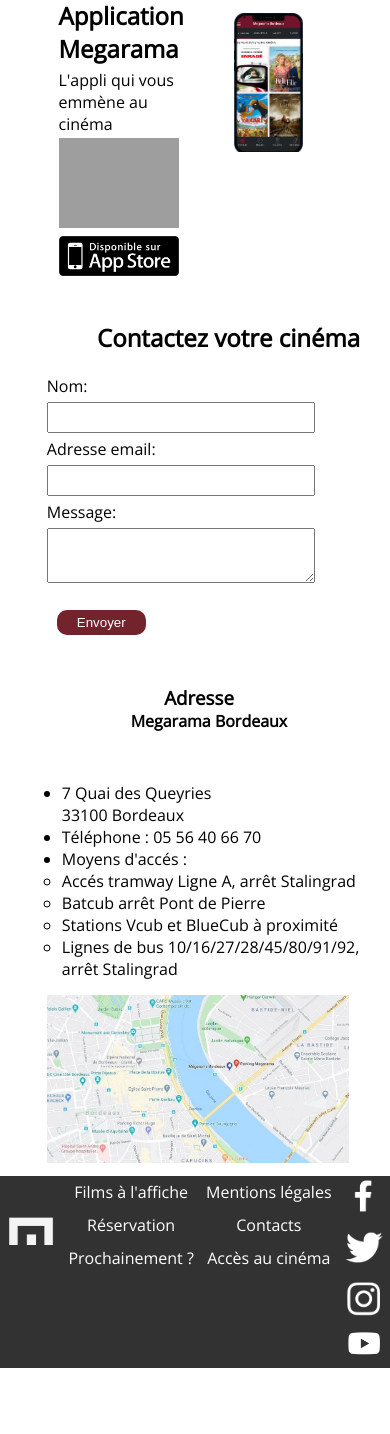
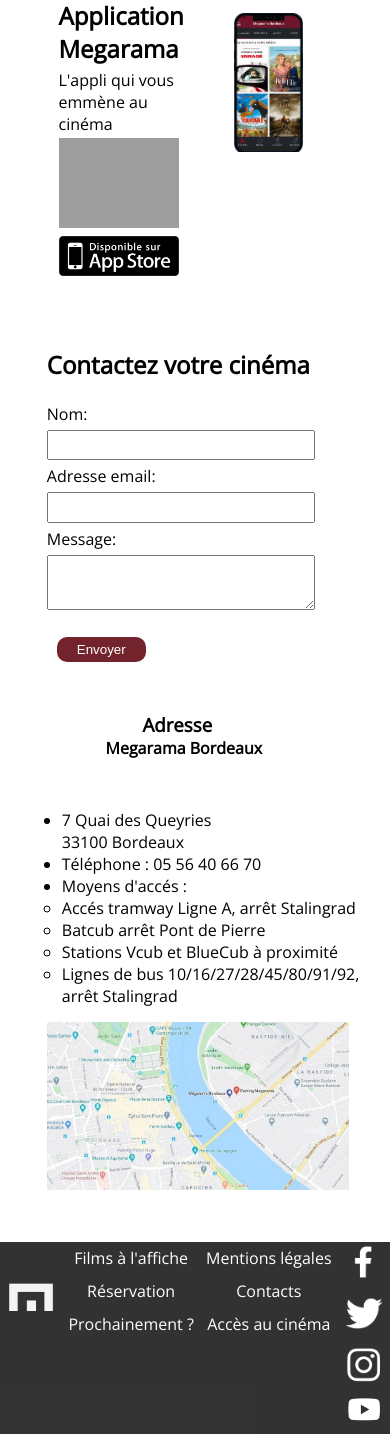
Before and after one commit to StephanieAMANS/Megarama2, a PHP site: page / in a window 390 px wide. Shown: the part 1155-2589 px from the top of the page. Before the commit the page ends 2523 px from the top, so only its background shows below. Run offline with PHP 8.4, Linux system fonts and the light colour scheme; grey boxes are pictures that could not be loaded.

Commit message:
modif css + ajout div contact title

```diff
--- /dev/null
+++ b/appli.php
@@ -0,0 +1,11 @@
+<section class="appli">
+        <div class="linkAppli">
+            <h2>Application Megarama</h2>
+            <p class="txtAppli">L'appli qui vous emmène au cinéma</p>
+            <a href="https://play.google.com/store/apps/details?id=fr.erakys.cinepack.mobile.megarama2&hl=fr&gl=US" target="_blank"><img class="appliLogo" src="img/googlestore.png" alt="andrLogo"></a>
+            <a href="https://apps.apple.com/fr/app/cin%C3%A9mas-m%C3%A9garama/id1088585443" target="_blank"><img class="appliLogo" src="img/applelogo.png" alt="appleLogo"></a>
+        </div>
+        <div class="phoneAppli">
+            <img class="phone" src="img/appliphone.png" alt="appliPhone">
+        </div>
+    </section>
--- /dev/null
+++ b/contact.php
@@ -0,0 +1,49 @@
+<section class="container">
+
+<div id="left-part">
+
+
+    <form id="contactForm">
+
+    <h2 class="title-important">Contactez votre cinéma</h2>
+
+<div id="formulaire" class="formulaire">
+    <label class="contact-Form" for="name">Nom:</label><br>
+    <input class="contact-Form" type="text" id="name" name="name" /><br>
+     <label class="contact-Form" for="email">Adresse email:</label><br>
+     <input class="contact-Form"
+        type="email"
+       id="email"
+       name="email"
+     /><br>
+   <label class="contact-Form" for="message">Message:</label><br />
+   <textarea class="contact-Form" id="message" name="message"></textarea>
+    <br /><br>
+
+ <button id="button" class="button">Envoyer</button>
+</div>
+    </form>
+</div>
+
+  <div id="right-part">
+        <div class=titleAdress>
+            <h3 class="title1">Adresse</h3>
+            <h4 class="title2">Megarama Bordeaux</h4>
+        </div>
+   <ul class="information">
+      <li>7 Quai des Queyries<br>33100 Bordeaux</li>
+      <li>Téléphone : 05 56 40 66 70</li>
+      <li>Moyens d'accés :</li>
+        <ul class="acces">
+         <li>Accés tramway Ligne A, arrêt Stalingrad</li>
+         <li>Batcub arrêt Pont de Pierre</li>
+         <li>Stations Vcub et BlueCub à proximité</li>
+         <li>Lignes de bus 10/16/27/28/45/80/91/92, arrêt Stalingrad</li>
+      </ul>
+    </ul>
+
+      <img class="map" src="img/plan-megarama-bordeaux.jpg" alt="map" >
+    </div>
+
+
+</section>
--- a/style.css
+++ b/style.css
@@ -93,7 +93,6 @@
     letter-spacing:5px;
   }
 
-  /* Toggle menu */
   .burger {
     display:block;
     position:relative;
@@ -140,7 +139,6 @@
     transform:rotate(-45deg);
   }
 
-  /* Bonus - Animations */
   .show-nav .first {
     transition: all 1s ease-out;
   }
@@ -161,12 +159,15 @@
     display: flex;
     flex-direction: column;
     padding-left: 10% ;
-    margin: 2% 2%;
+    margin: 12% 2%;
+
   }
 
   .title-important{
-    margin-left:  15%;
     margin-top: 20px;;
+  }
+  .titleAdress {
+    margin-left: -10%;
   }
 
  .formulaire {
@@ -234,7 +235,6 @@
   }
 
 }
-/*  Medium device - Bonus */
 
 @media screen and (min-width:600px) {
   .navbar-link > .link::after {
@@ -353,7 +353,6 @@
 transform: rotate(-15deg);
 }
 
-/* Films à l'affiche*/
 
 
 .overlay-details {
@@ -477,7 +476,6 @@
 
   @media screen and (min-width: 600px) {
 
-  /** ajout du css contact **/
 
   .container {
     border: 5px inset black;
@@ -521,6 +519,7 @@
 
 .button:hover {
   background: #ffec24;
+  color: #72232C;
 }
 
 #right-part {
@@ -554,6 +553,7 @@
 .map {
     width: 90%;
     height: auto;
+    margin-left: 5%;
   }
   body {
       background-color: #f3f3f3;
@@ -642,14 +642,7 @@
       }
 
 
-      /* .container {
-          border: 5px inset black;
-          display: flex;
-          justify-content: space-around;
-          padding: 3% 3%;
-          margin: 5% 10%;
 
-      }  */
 
       .andrLogo {
         width: 20%;
@@ -658,75 +651,7 @@
         width: 20%;
       }
 
-      /* .appli {
-        display: flex;
-        flex-direction: column;
-      }
 
-
-
-      #left-part {
-          width: 50%;
-
-      }
-      .adressContainer {
-        display: flex;
-        justify-content: space-between;
-        padding: 2% 10%;
-      }
-      #contactForm {
-
-        margin: 1% 0 5% 40%;
-      }
-      .contact-Form {
-          line-height: 2;
-          width: 35%;
-          padding: 5px;
-          margin-bottom: 20px;
-          margin-left: 10px;
-      }
-
-      .button {
-          background: #72232C;
-          color: white;
-          padding: 5px 20px;
-          text-align: center;
-          border-radius: 10px;
-          margin-left: 10px;
-      }
-
-      .button:hover {
-        background: #ffec24;
-        color: #72232C;
-      }
-
-      #right-part {
-          display: flex;
-          flex-direction: column;
-          justify-content: space-around;
-          width: 40%;
-      }
-
-      .information {
-          margin-top: 20px;
-          margin-right: 5px;
-          line-height: 1.5;
-          list-style-type: disc;
-          margin-bottom: 20px;
-          text-align: center;
-      }
-
-      .acces {
-          margin-top: 15px;
-          list-style-type: circle;
-      }
-
-      .map {
-          width: 100%;
-          height: auto;
-          padding-right: 20px;
-          padding-bottom: 20px; */
-      /* } */
 
       .sectionAffiche {
         padding-top: 8%;
@@ -741,7 +666,7 @@
       .appli {
         display: flex;
 
-        margin: 5% 0 5% 40%;
+        margin: 5% 0 5% 35%;
 
       }
       .linkAppli {
```
Also changed, not shown: index.php (+8 -61 lines).
